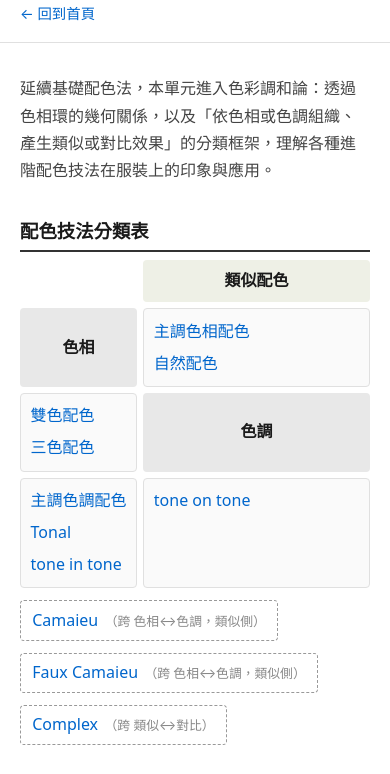
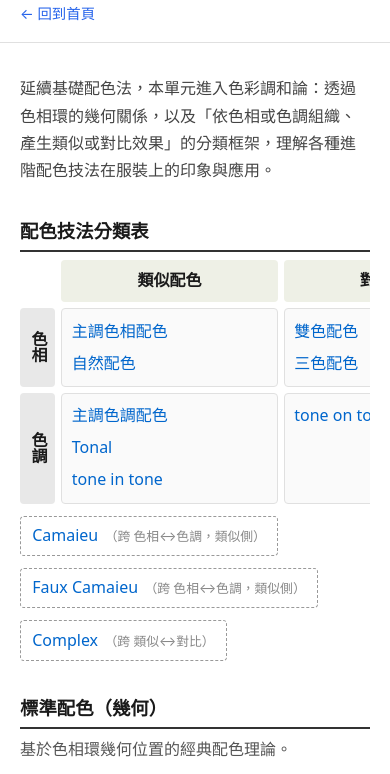
Before and after one commit to cating341/jpca-color-practice, a website: page src/harmony.html in a window 390 px wide. Shown: the part 55-829 px from the top of the page. Drawn offline with Linux system fonts and the light colour scheme.

Commit message:
fix: harmony page responsive matrix scroll, swatch flex-basis, renderMatrix return
Co-Authored-By: Claude Sonnet 4.6 <noreply@anthropic.com>

```diff
--- a/src/css/harmony.css
+++ b/src/css/harmony.css
@@ -2,14 +2,15 @@
 .harmony-header h1 { margin: 0 0 .25rem; font-size: 1.4rem; }
 .harmony-main { max-width: 860px; margin: 0 auto; padding: 1rem 1.25rem 4rem; }
 .harmony-overview { color: #444; line-height: 1.7; }
-.back-link { color: #06c; text-decoration: none; font-size: .9rem; }
+.back-link { color: var(--accent); text-decoration: none; font-size: .9rem; }
 
 .group-title { font-size: 1.15rem; margin: 2rem 0 .5rem; padding-bottom: .3rem;
   border-bottom: 2px solid #333; }
 .group-desc { color: #555; line-height: 1.6; margin: 0 0 1rem; }
 
 /* 分類表 */
-.matrix-grid { display: grid; grid-template-columns: auto 1fr 1fr; gap: 6px; }
+#harmony-matrix { overflow-x: auto; -webkit-overflow-scrolling: touch; }
+.matrix-grid { display: grid; grid-template-columns: auto 1fr 1fr; gap: 6px; min-width: 480px; }
 .matrix-corner { background: transparent; }
 .matrix-colhead { background: #eef0e6; font-weight: 600; text-align: center;
   padding: .5rem; border-radius: 4px; }
@@ -31,16 +32,10 @@
 .scheme-desc { color: #555; line-height: 1.6; margin: 0 0 .75rem; }
 .scheme-examples { display: flex; flex-direction: column; gap: 1rem; }
 .scheme-swatch-row { display: flex; height: 56px; border-radius: 4px; overflow: hidden; }
-.scheme-swatch { min-width: 0; }
+.scheme-swatch { min-width: 0; flex-basis: 0; }
 .scheme-note-row { display: flex; margin-top: 4px; }
-.scheme-note { text-align: center; font-size: .8rem; color: #666; }
+.scheme-note { text-align: center; font-size: .8rem; color: #666; flex-basis: 0; }
 .scheme-caption { font-size: .85rem; color: #444; margin-top: .35rem; }
 
 /* SVG 色相環（Task 5） */
 .hue-wheel-mini { display: block; margin: 0 auto .5rem; }
-
-@media (max-width: 480px) {
-  .matrix-grid { grid-template-columns: auto 1fr; }
-  .matrix-grid .matrix-colhead:nth-child(3) { display: none; }
-  .matrix-rowhead { writing-mode: horizontal-tb; }
-}
--- a/src/js/harmony.js
+++ b/src/js/harmony.js
@@ -56,6 +56,7 @@
     return a;
   }
   function renderMatrix(m) {
+    var container = document.createElement("div");
     var grid = document.createElement("div");
     grid.className = "matrix-grid";
     // 表頭列
@@ -72,7 +73,6 @@
         grid.appendChild(cell);
       });
     });
-    var container = document.getElementById("harmony-matrix");
     container.appendChild(grid);
     // 跨界特例（顯示於表格下方，標明跨界語意）
     var straddleWrap = document.createElement("div");
@@ -89,6 +89,7 @@
       straddleWrap.appendChild(box);
     });
     container.appendChild(straddleWrap);
+    return container;
   }
   function cellEl(cls, text) {
     var d = document.createElement("div");
@@ -136,7 +137,7 @@
 
   // ---- 初始化 ----
   document.getElementById("harmony-overview").textContent = HARMONY_OVERVIEW;
-  renderMatrix(HARMONY_MATRIX);
+  document.getElementById("harmony-matrix").appendChild(renderMatrix(HARMONY_MATRIX));
   var container = document.getElementById("harmony-sections");
   HARMONY_SECTIONS.forEach(function (sec) { container.appendChild(renderSection(sec)); });
 })();
```
